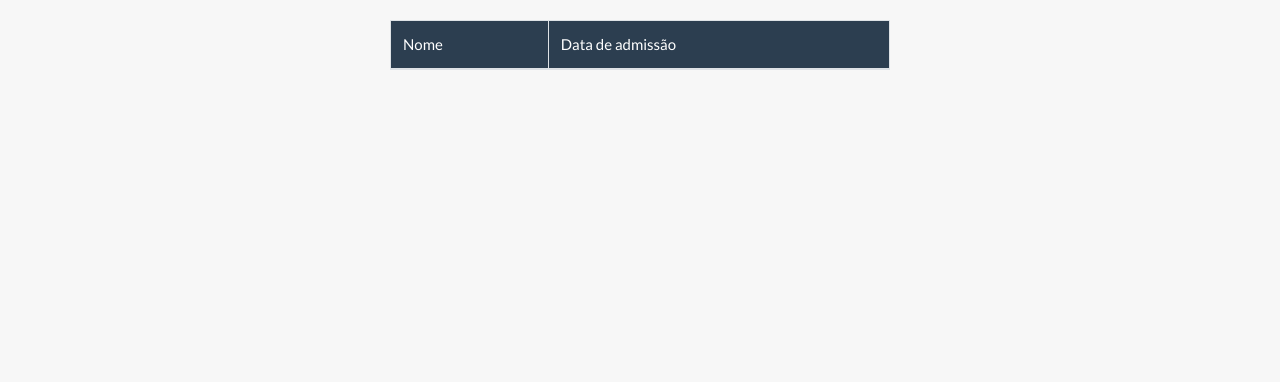
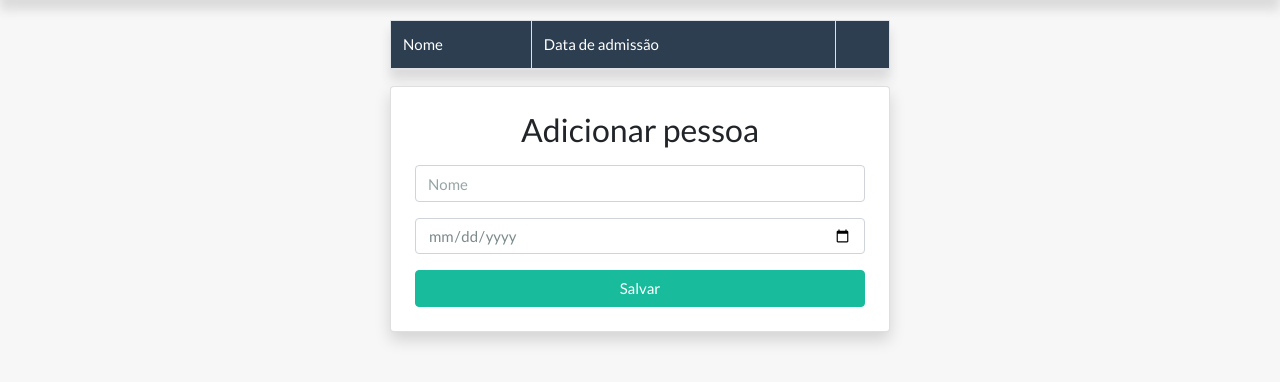
Before and after one commit to HildegarMedina/teste-visie-python, a Flask app: page / in a window 1280 px wide. Shown: the part 70-452 px from the top of the page. Run offline with Flask 2, Linux system fonts and the light colour scheme; data that the repository does not hold is empty; some libraries are stand-ins or nearby versions.

Commit message:
Add person and delete

```diff
--- a/App.py
+++ b/App.py
@@ -1,5 +1,6 @@
 #Modules
-from flask import Flask, render_template
+from flask import Flask, render_template, request, flash, redirect, url_for
+from datetime import datetime
 from flask_mysqldb import MySQL
 
 #Initializations
@@ -15,19 +16,67 @@ app.secret_key = "mysecretkey"
 #Connect with database
 mysql = MySQL(app)
 
-#ROUTER
+#START: ROUTER
+
 #Home
 @app.route("/")
 def index():
 
     #Cursor
     cur = mysql.connection.cursor()
-    cur.execute("SELECT nome , data_admissao FROM pessoas") #id_pessoa = id
+    cur.execute("SELECT id_pessoa, nome , data_admissao FROM pessoas") #id_pessoa = id
     data = cur.fetchall()
+
+
 
     #Render
     return render_template("index.html", persons = data)
 
+#Add person
+@app.route("/add", methods = ["POST"])
+def addPerson():
+    if request.method == "POST":
+        name = request.form["name"]
+        date = request.form["date"]
+
+        #Verify datas
+        if name == "" or date == "":
+            #Send message
+            flash("Você precisa preencher todos os dados")
+        else:
+
+            #Format date
+            datatemp = date.split("-")
+            date = datatemp[0] + "/" + datatemp[2] + "/" + datatemp[1]
+
+            #Cursor
+            cur = mysql.connection.cursor()
+            cur.execute("INSERT into pessoas (nome, data_admissao) VALUES(%s, %s)", (name, date))
+            mysql.connection.commit()
+
+            #Send message
+            flash("Pessoa adicionada com sucesso")
+
+        #Redirect
+        return redirect(url_for("index"))
+
+#Delete person
+@app.route("/delete/<id>")
+def deletePerson(id):
+
+    id = str(id)
+
+    #Cursor
+    cur = mysql.connection.cursor()
+    cur.execute("DELETE from pessoas WHERE id_pessoa = {0}".format(id))
+    cur.connection.commit()
+
+    #Send message
+    flash("Pessoa eliminada com sucesso ")
+    return redirect(url_for("index"))
+
+#END: ROUTER
+
 #Run server
 if __name__ == '__main__':
     app.run(port = 3000, debug = True)
--- a/static/css/main.css
+++ b/static/css/main.css
@@ -15,3 +15,13 @@ body, html {
     max-width: 500px;
     margin: 20px auto;
 }
+
+.shadow-m {
+    box-shadow: 0 10px 10px rgb(219, 219, 219);
+}
+
+@media(max-width: 768px) {
+    .wrap {
+        margin: 20px;
+    }
+}
--- a/templates/index.html
+++ b/templates/index.html
@@ -3,22 +3,64 @@
 {% block body %}
 <main class="wrap">
 
-    <table class="table table-bordered table-striped bg-white">
+    <table class="table table-bordered table-striped bg-white shadow-m">
         <thead class="bg-primary text-white">
             <tr>
                 <td>Nome</td>
                 <td>Data de admissão</td>
+                <td></td>
             </tr>
         </thead>
         <tbody>
             {% for person in persons %}
             <tr>
-                <td>{{ person.0.split(" ")[0] }}</td>
                 <td>{{ person.1 }}</td>
+                <td>{{ person.2 }}</td>
+                <td><a href="/delete/{{person.0}}" class="btn btn-danger">Excluir</a></td>
             </tr>
             {% endfor %}
         </tbody>
     </table>
 
+    <div class="card shadow mt-2 p-3 p-lg-4">
+        {% with messages = get_flashed_messages() %}
+            {% if messages %}
+                {% for message in messages %}
+                    {% if message == "Você precisa preencher todos os dados" %}
+                        <div class="alert alert-danger alert-dismissible fade show" role="alert">
+                            <strong>{{ message }}
+                            <button type="button" class="close" data-dismiss="alert" aria-label="Close">
+                                <span aria-hidden="true">&times;</span>
+                            </button>
+                        </div>
+                    {% else %}
+                        <div class="alert alert-success alert-dismissible fade show" role="alert">
+                            <strong>{{ message }}
+                            <button type="button" class="close" data-dismiss="alert" aria-label="Close">
+                                <span aria-hidden="true">&times;</span>
+                            </button>
+                        </div>
+                    {% endif %}
+                {% endfor %}
+            {% endif %}
+        {% endwith %}
+        <div class="card-content">
+            <h2 class="h3 mb-3 text-center">Adicionar pessoa</h2>
+            <form action="/add" method="POST">
+                <div class="form-group">
+                    <input type="text" name="name" placeholder="Nome" class="form-control" required>
+                </div>
+                <div class="form-group">
+                    <input type="date" name="date" class="form-control" required>
+                </div>
+                <div class="form-group mb-0">
+                    <button type="submit" class="btn btn-success btn-block">
+                        Salvar
+                    </button>
+                </div>
+            </form>
+        </div>
+    </div>
+
 </main>
 {% endblock %}
--- a/templates/layout.html
+++ b/templates/layout.html
@@ -11,7 +11,7 @@
 </head>
 <body>
 
-    <header class="py-3 px-4 bg-primary">
+    <header class="py-3 px-4 bg-primary shadow-m">
         <div class="container">
             <h1 class="mb-0 text-white h3">Python App</h1>
         </div>
@@ -20,5 +20,8 @@
     {% block body %}
     {% endblock %}
 
+    <script src="https://code.jquery.com/jquery-3.5.1.slim.min.js" integrity="sha384-DfXdz2htPH0lsSSs5nCTpuj/zy4C+OGpamoFVy38MVBnE+IbbVYUew+OrCXaRkfj" crossorigin="anonymous"></script>
+    <script src="https://cdn.jsdelivr.net/npm/bootstrap@4.6.0/dist/js/bootstrap.bundle.min.js" integrity="sha384-Piv4xVNRyMGpqkS2by6br4gNJ7DXjqk09RmUpJ8jgGtD7zP9yug3goQfGII0yAns" crossorigin="anonymous"></script>
+
 </body>
 </html>
```
